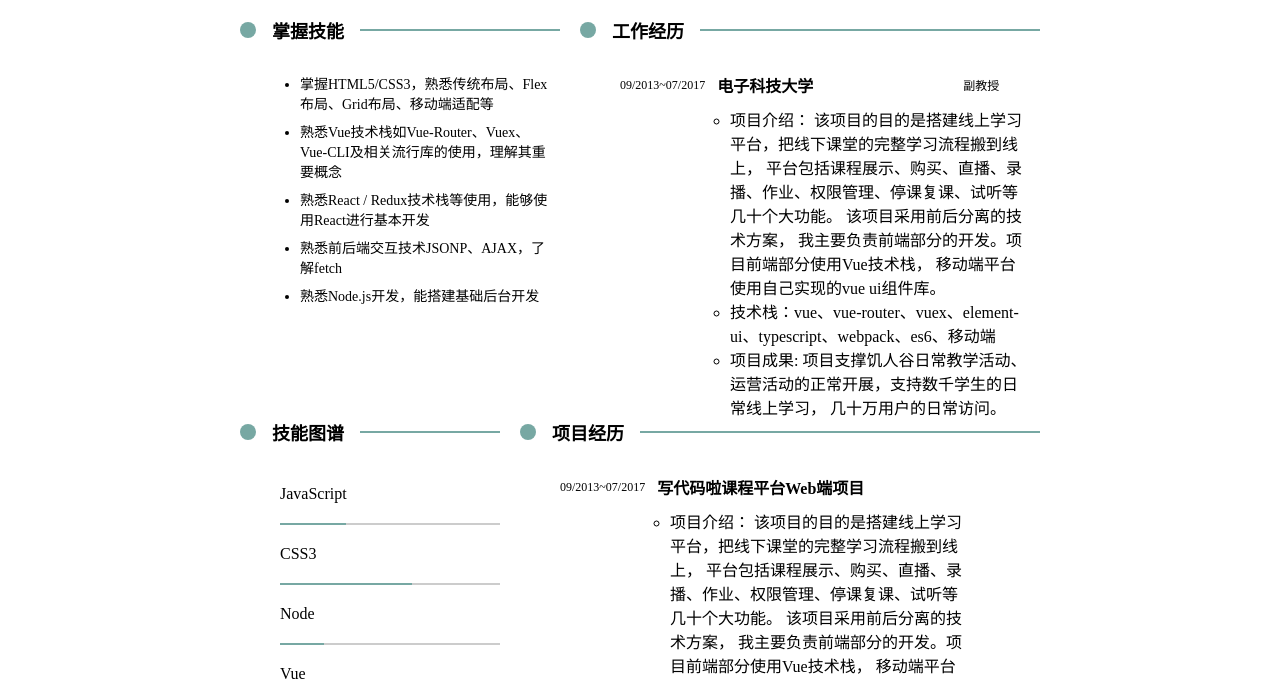
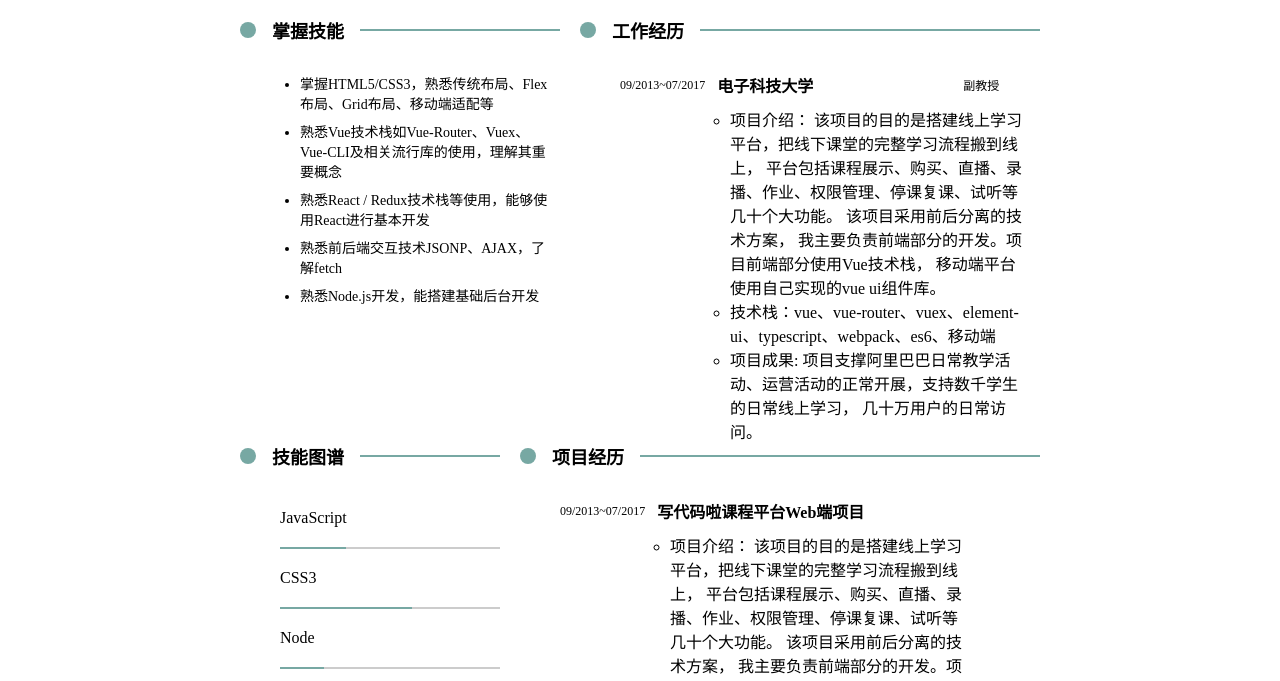
Before and after one commit to jiangjueze/first-item-cv, a plain HTML site: page index.html in a window 1280 px wide. Shown: the part 419-1100 px from the top of the page. Drawn offline with Linux system fonts and the light colour scheme; a small style sheet from the web is missing.

Commit message:
Update index.html

```diff
--- a/index.html
+++ b/index.html
@@ -103,7 +103,7 @@
                             技术栈：vue、vue-router、vuex、element-ui、typescript、webpack、es6、移动端
                         </li>
                         <li>
-                            项目成果: 项目支撑饥人谷日常教学活动、运营活动的正常开展，支持数千学生的日常线上学习，
+                            项目成果: 项目支撑阿里巴巴日常教学活动、运营活动的正常开展，支持数千学生的日常线上学习，
                             几十万用户的日常访问。
                         </li>
                     </ul>
```
